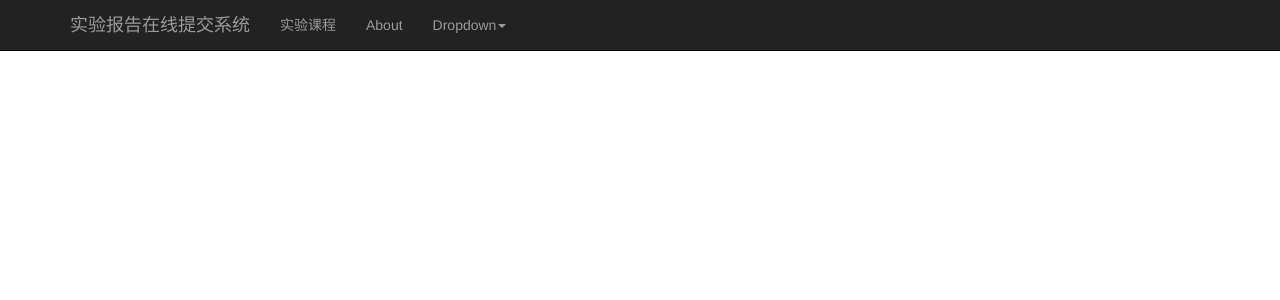
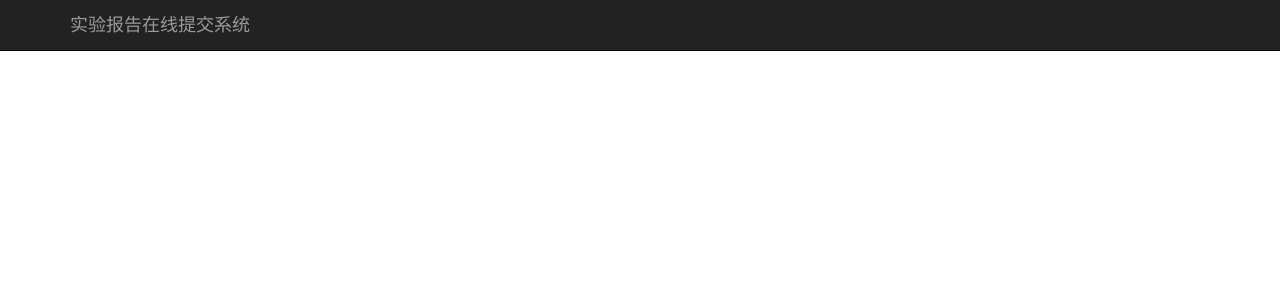
Before and after one commit to qdulab/OEMS, a Django app: template templates/base.html in a window 1280 px wide. Shown: the top 300 px of the page. Run offline with Django 3.2, Linux system fonts and the light colour scheme; the template is opened without the code that fills it, so the values that code supplies are empty; some libraries are stand-ins or nearby versions.

Commit message:
修改base.html

```diff
--- a/templates/base.html
+++ b/templates/base.html
@@ -1,20 +1,13 @@
-<!--
-base.html html的父类模板
-Auther: WangFushu
-Date: 2013.10.19 18:00
-
--->
 <!doctype html>
 
 <html>
 	<head>
-		<meta charset='utf8'/>
-		<title>{% block title %} {% endblock %}</title>
-		<link rel='stylesheet' href='../static/css/bootstrap.css'/>
-		<script type='text/javascript' src='../static/js/bootstrap.js'></script>
+		<meta charset='utf-8'>
+		<title>{% block title %}在线实验报告管理系统 {% endblock %}</title>
+		<link rel='stylesheet' href='{{ STATIC_URL }}css/bootstrap.css'/>
 		<script type='text/javascript' src='http://upcdn.b0.upaiyun.com/libs/jquery/jquery-2.0.0.min.js'></script>
 	</head>
-	<body class={% block body_class %} {% endblock %} style>
+	<body class='{% block body_class %} {% endblock %}'>
 		<div class='navbar navbar-inverse navbar-fixed-top'>
 			<div class='container'>
 				<div class='navbar-header'>
@@ -25,42 +18,10 @@ Date: 2013.10.19 18:00
 					</button>
 					<a class='navbar-brand' href='#'>实验报告在线提交系统</a>
 				</div>
-				<div class='navbar-collapse collapse'>
-					<ul class='nav navbar-nav'>
-						<!-- class='active' 有凹陷效果
-						<li class='active'><a href='#'>首页</a></li>-->
-						<li class=''><a href='#'>实验课程</a></li>
-						<li class=''> <a href='#about'>About</a></li>
-						<li class='dropdown'>
-							<a href='#' class='dropdown-toggle' data-toggle='dropdown'>
-								Dropdown<b class='caret'></b>
-							</a>
-							<ul class='dropdown-menu'>
-								<li><a href="#">Action</a></li>
-				                <li><a href="#">Another action</a></li>
-				                <li><a href="#">Something else here</a></li>
-				                <li class="divider"></li>
-				                <li class="dropdown-header">Nav header</li>
-				                <li><a href="#">Separated link</a></li>
-				                <li><a href="#">One more separated link</a></li>
-							</ul>
-						</li>
-					</ul>
-					{% block login_form %}
-					<!--
-					<form class="navbar-form navbar-right" action='login' methon='post'>
-            			<div class="form-group">
-              				<input type="text" placeholder="帐号" class="form-control">
-            			</div>
-            			<div class="form-group">
-              				<input type="password" placeholder="密码" class="form-control">
-            			</div>
-						<button type="submit" class="btn btn-success">登录</button>
-          			</form>-->
-					{% endblock %}
+			</div>
 
-				</div>
-			</div>
 		</div>
+		{% block body %}
+		{% endblock %}
 	</body>
 </html>
```
